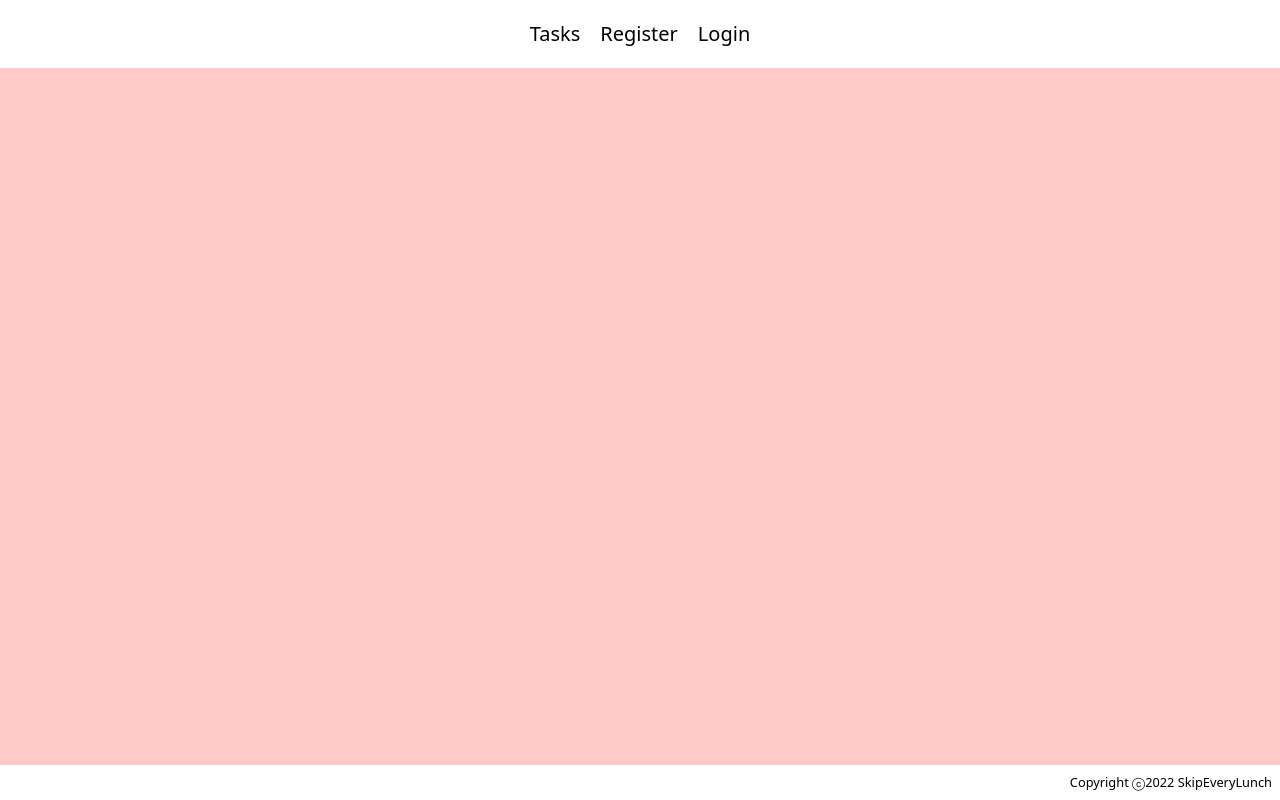
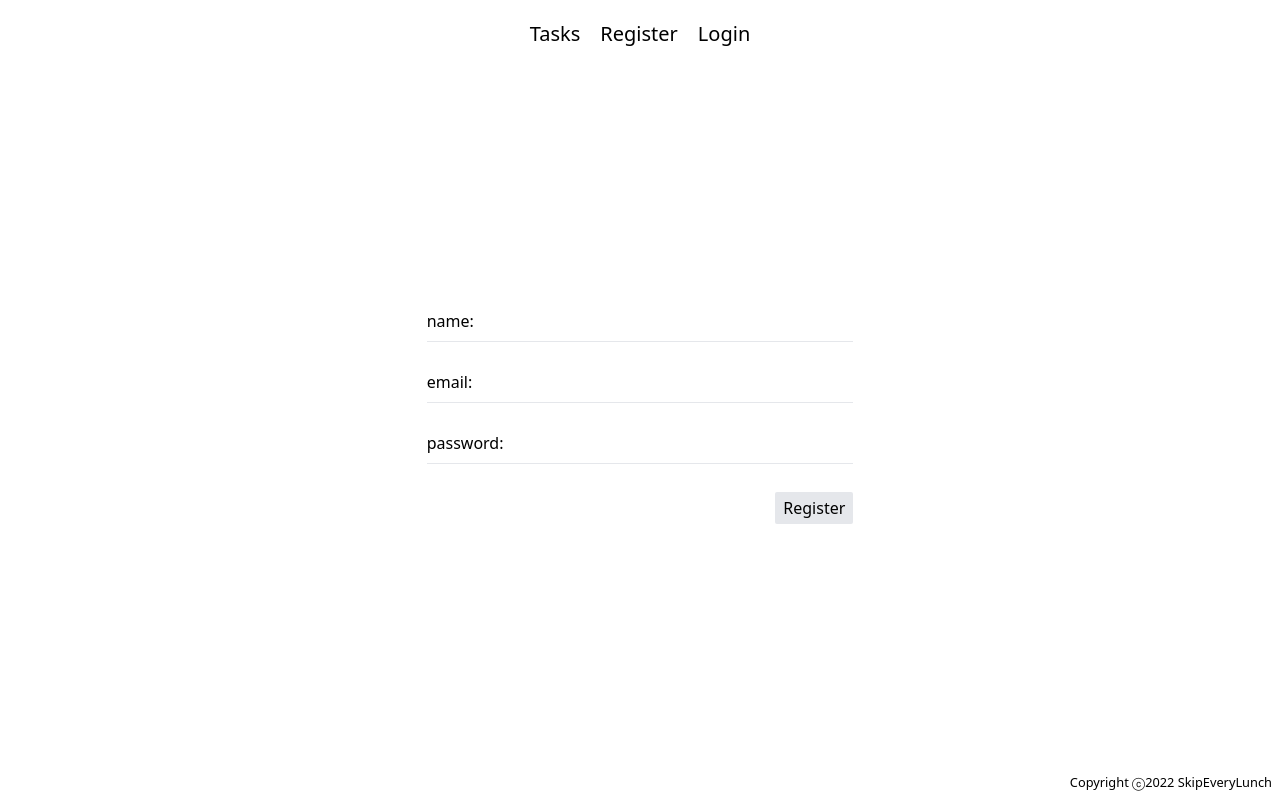
Before and after one commit to SkipEveryLunch/pdo-todolist-front, a React (Create React App) app: page /register in a window 1280 px wide. Built offline with nearby package versions, Linux system fonts and the light colour scheme.

Commit message:
created register page

```diff
--- a/src/pages/Register.js
+++ b/src/pages/Register.js
@@ -1,5 +1,73 @@
-import React from 'react';
+import React, { useState } from 'react';
 const Register = () => {
-  return <section class="bg-red-200"></section>;
+  const [name, setName] = useState('');
+  const [email, setEmail] = useState('');
+  const [password, setPassword] = useState('');
+
+  const handleChange = (e) => {
+    switch (e.target.name) {
+      case 'name':
+        setName(e.target.value);
+        break;
+      case 'email':
+        setEmail(e.target.value);
+        break;
+      case 'password':
+        setPassword(e.target.value);
+        break;
+      default:
+        console.log('key not found');
+    }
+  };
+
+  const handleSubmit = (e) => {
+    e.preventDefault();
+  };
+
+  return (
+    <section class="grid place-items-center">
+      <form
+        className="flex flex-col gap-7 w-1/3 items-start"
+        onSubmit={handleSubmit}
+      >
+        <div className="w-full border-b border-gray-200 flex">
+          <label htmlFor="name">name:</label>
+          <input
+            className="flex-auto px-2 py-1 focus:outline-none"
+            id="name"
+            name="name"
+            type="text"
+            value={name}
+            onChange={handleChange}
+          />
+        </div>
+        <div className="w-full border-b border-gray-200 flex">
+          <label htmlFor="email">email:</label>
+          <input
+            className="flex-auto px-2 py-1 focus:outline-none"
+            id="email"
+            name="email"
+            type="email"
+            value={email}
+            onChange={handleChange}
+          />
+        </div>
+        <div className="w-full border-b border-gray-200 flex">
+          <label htmlFor="password">password:</label>
+          <input
+            className="flex-auto px-2 py-1 focus:outline-none"
+            id="password"
+            type="password"
+            name="password"
+            value={password}
+            onChange={handleChange}
+          />
+        </div>
+        <div className="w-full flex justify-end">
+          <button className="bg-gray-200 px-2 py-1 rounded-sm">Register</button>
+        </div>
+      </form>
+    </section>
+  );
 };
 export default Register;
```
